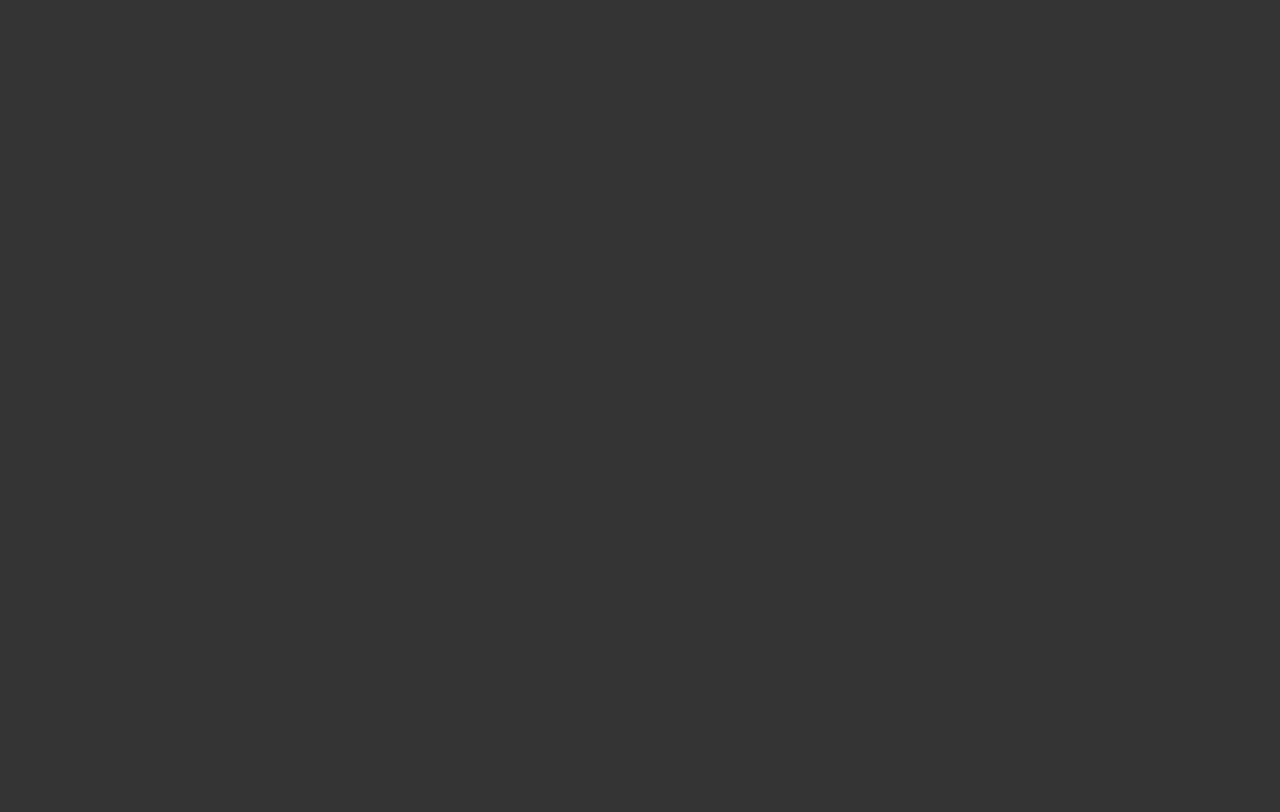
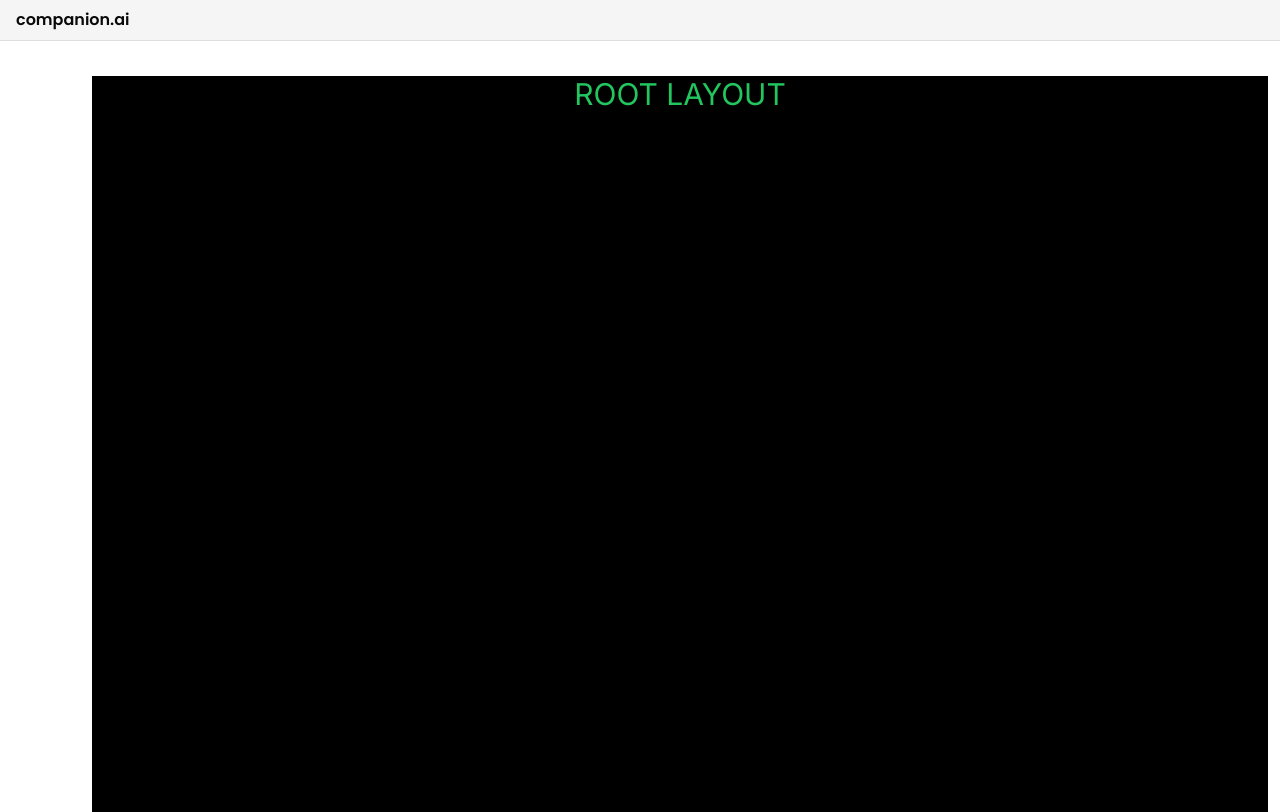
Before and after one commit to fredkydd/AI-Companion, a Next.js app: page / in a window 1280 px wide. Built offline with nearby package versions, Linux system fonts and the light colour scheme.

Commit message:
added navbar half completed

```diff
--- a/app/(root)/(routes)/page.tsx
+++ b/app/(root)/(routes)/page.tsx
@@ -1,10 +1,7 @@
-import { UserButton } from '@clerk/nextjs';
 export default function RootPage() {
   return (
-    <>
-      <main className="text-green-500 text-3xl m-3">
-        <UserButton afterSignOutUrl="/" />
-      </main>
-    </>
+    <main className="text-green-500 text-3xl m-3 h-full bg-black flex justify-center">
+      ROOT LAYOUT
+    </main>
   );
 }
--- /dev/null
+++ b/app/(root)/layout.tsx
@@ -0,0 +1,14 @@
+import Navbar from '@/components/navbar';
+
+export default function RootLayout({
+  children,
+}: {
+  children: React.ReactNode;
+}) {
+  return (
+    <section className="h-full">
+      <Navbar />
+      <main className="md:pl-20 pt-16 h-full">{children}</main>
+    </section>
+  );
+}
--- a/app/globals.css
+++ b/app/globals.css
@@ -6,7 +6,7 @@ html,
 body,
 :root {
   height: 100dvh;
-  background-color: #333;
+  /* background-color: #333; */
 }
 
 @layer base {
--- /dev/null
+++ b/components/navbar.tsx
@@ -0,0 +1,32 @@
+import { cn } from '@/lib/utils';
+import { UserButton } from '@clerk/nextjs';
+import { Menu } from 'lucide-react';
+import { Poppins } from 'next/font/google';
+import Link from 'next/link';
+
+const font = Poppins({
+  weight: '600',
+  subsets: ['latin'],
+});
+
+export default function Navbar() {
+  return (
+    <nav className="fixed w-full z-50 flex justify-between items-center py-2 px-4 border-b border-primary/10 bg-secondary">
+      <section className="flex items-center">
+        <Menu className="block md:hidden" />
+        <Link href="/" />
+        <h1
+          className={
+            (cn('hidden md:block text-xl md:text-3xl font-bold text-green-500'),
+            font.className)
+          }
+        >
+          companion.ai
+        </h1>
+      </section>
+      <section className="flex items-center gap-x-3">
+        <UserButton afterSignOutUrl="/" />
+      </section>
+    </nav>
+  );
+}
--- a/package.json
+++ b/package.json
@@ -3,7 +3,7 @@
   "version": "0.1.0",
   "private": true,
   "scripts": {
-    "dev": "next dev",
+    "dev": "next dev --experimental-https",
     "build": "next build",
     "start": "next start",
     "lint": "next lint"
```
Also changed, not shown: 1 other file (tests, documents, lock files or other folders).
